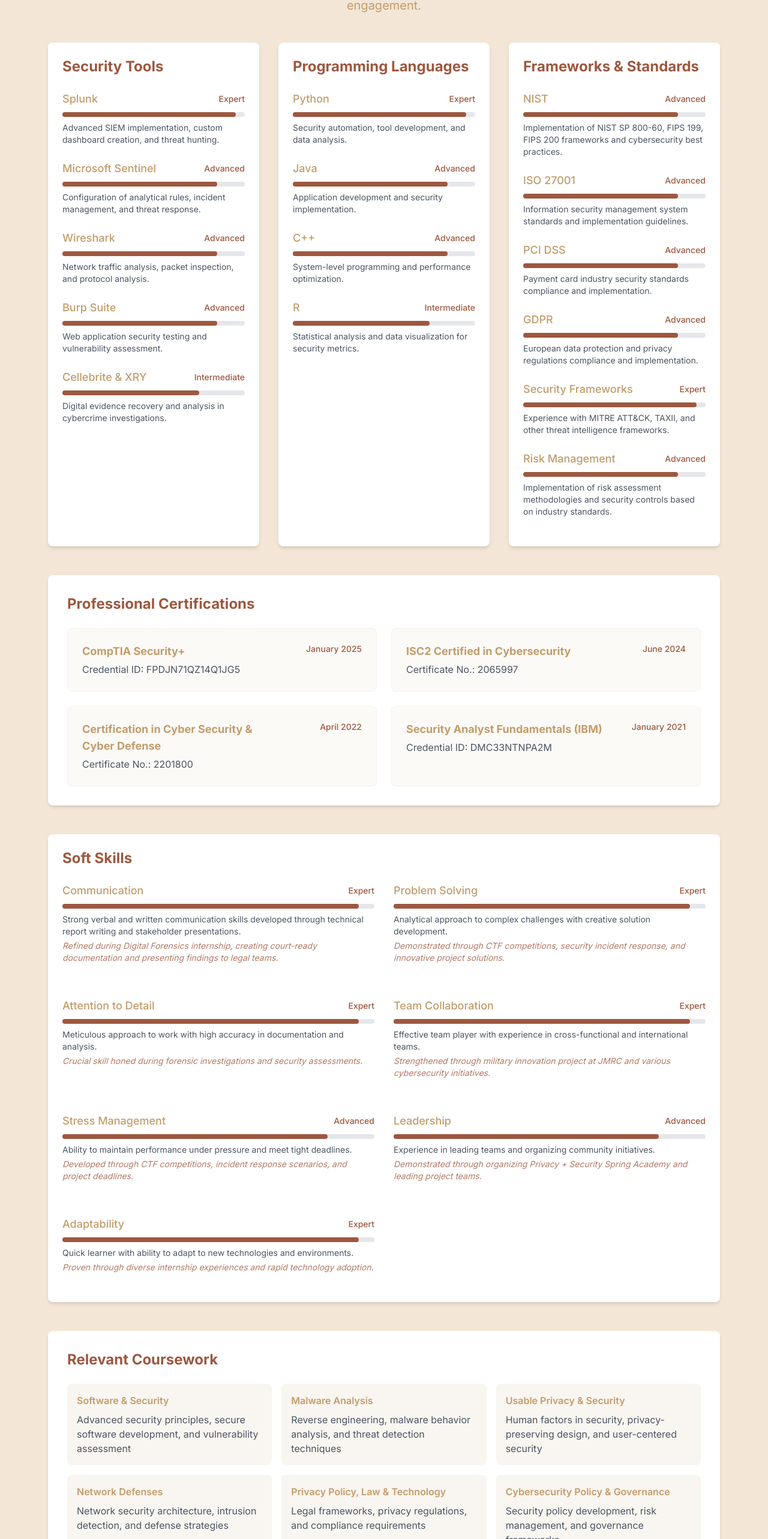
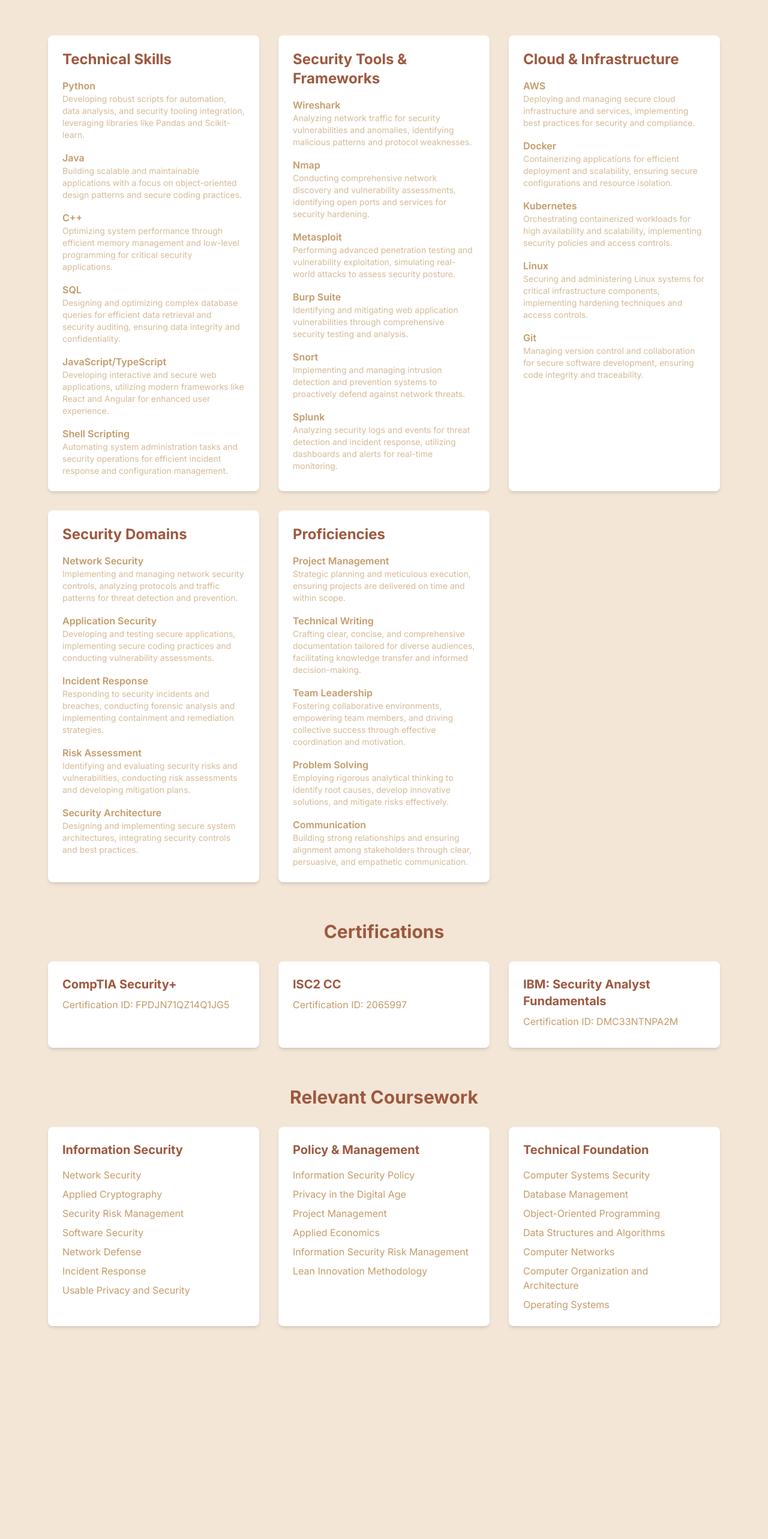
Before and after one commit to khushi2609/khushimshah_website, a Next.js app: page /skills in a window 1280 px wide. Shown: the part 229-2795 px from the top of the page at 60% size. After the commit the page ends 2552 px from the top, so only its background shows below. Built offline with nearby package versions, Linux system fonts and the light colour scheme.

Commit message:
skills page change

```diff
--- a/src/app/blog/Internship-Hunt/page.tsx
+++ b/src/app/blog/Internship-Hunt/page.tsx
@@ -38,7 +38,7 @@
           </div>
 
           <p className="text-gray-800 mb-6">
-         <b><i>Hey everyone, grab a snack and settle in because I&apos;m about to spill the tea on my first summer in the good ol&apos; US of A as a fresh out of undergrad. </i></b> <br></br><br></br> Picture this: wide-eyed international student armed with a GPA that looked decent on paper and a burning desire to &quot;make it&quot; in the land of opportunity. My mission? To snag a killer summer internship that would catapult me to career stardom. <b><i>Spoiler alert: it didn&apos;t quite pan out that way.</i></b>
+         <b><i>Hey everyone, grab a snack and settle in because I&apos;m about to spill the tea on my first summer in the good ol&apos; US of A, fresh out of undergrad. </i></b> <br></br><br></br> Picture this: wide-eyed international student armed with a GPA that looked decent on paper and a burning desire to &quot;make it&quot; in the land of opportunity. My mission? To snag a killer summer internship that would catapult me to career stardom. <b><i>Spoiler alert: it didn&apos;t quite pan out that way.</i></b>
           </p>
 
           <p className="text-gray-800 mb-6">
--- a/src/app/skills/page.tsx
+++ b/src/app/skills/page.tsx
@@ -2,364 +2,161 @@
 
 interface Skill {
   name: string;
-  level: 'Expert' | 'Advanced' | 'Intermediate' | 'Learning';
   description: string;
-  context?: string;
 }
 
 interface SkillCategory {
   title: string;
   skills: Skill[];
-  type?: 'technical' | 'soft';
 }
 
-const getLevelPercentage = (level: string): number => {
-  switch (level) {
-    case 'Expert': return 95;
-    case 'Advanced': return 85;
-    case 'Intermediate': return 75;
-    case 'Learning': return 60;
-    default: return 75;
-  }
-};
-
-const skillsData: SkillCategory[] = [
+const skillCategories: SkillCategory[] = [
   {
-    title: 'Security Tools',
-    type: 'technical',
-    skills: [
-      {
-        name: 'Splunk',
-        level: 'Expert',
-        description: 'Advanced SIEM implementation, custom dashboard creation, and threat hunting.'
-      },
-      {
-        name: 'Microsoft Sentinel',
-        level: 'Advanced',
-        description: 'Configuration of analytical rules, incident management, and threat response.'
-      },
-      {
-        name: 'Wireshark',
-        level: 'Advanced',
-        description: 'Network traffic analysis, packet inspection, and protocol analysis.'
-      },
-      {
-        name: 'Burp Suite',
-        level: 'Advanced',
-        description: 'Web application security testing and vulnerability assessment.'
-      },
-      {
-        name: 'Cellebrite & XRY',
-        level: 'Intermediate',
-        description: 'Digital evidence recovery and analysis in cybercrime investigations.'
-      }
+    "title": "Technical Skills",
+    "skills": [
+      { "name": "Python", "description": "Developing robust scripts for automation, data analysis, and security tooling integration, leveraging libraries like Pandas and Scikit-learn." },
+      { "name": "Java", "description": "Building scalable and maintainable applications with a focus on object-oriented design patterns and secure coding practices." },
+      { "name": "C++", "description": "Optimizing system performance through efficient memory management and low-level programming for critical security applications." },
+      { "name": "SQL", "description": "Designing and optimizing complex database queries for efficient data retrieval and security auditing, ensuring data integrity and confidentiality." },
+      { "name": "JavaScript/TypeScript", "description": "Developing interactive and secure web applications, utilizing modern frameworks like React and Angular for enhanced user experience." },
+      { "name": "Shell Scripting", "description": "Automating system administration tasks and security operations for efficient incident response and configuration management." }
     ]
   },
   {
-    title: 'Programming Languages',
-    type: 'technical',
-    skills: [
-      {
-        name: 'Python',
-        level: 'Expert',
-        description: 'Security automation, tool development, and data analysis.'
-      },
-      {
-        name: 'Java',
-        level: 'Advanced',
-        description: 'Application development and security implementation.'
-      },
-      {
-        name: 'C++',
-        level: 'Advanced',
-        description: 'System-level programming and performance optimization.'
-      },
-      {
-        name: 'R',
-        level: 'Intermediate',
-        description: 'Statistical analysis and data visualization for security metrics.'
-      }
+    "title": "Security Tools & Frameworks",
+    "skills": [
+      { "name": "Wireshark", "description": "Analyzing network traffic for security vulnerabilities and anomalies, identifying malicious patterns and protocol weaknesses." },
+      { "name": "Nmap", "description": "Conducting comprehensive network discovery and vulnerability assessments, identifying open ports and services for security hardening." },
+      { "name": "Metasploit", "description": "Performing advanced penetration testing and vulnerability exploitation, simulating real-world attacks to assess security posture." },
+      { "name": "Burp Suite", "description": "Identifying and mitigating web application vulnerabilities through comprehensive security testing and analysis." },
+      { "name": "Snort", "description": "Implementing and managing intrusion detection and prevention systems to proactively defend against network threats." },
+      { "name": "Splunk", "description": "Analyzing security logs and events for threat detection and incident response, utilizing dashboards and alerts for real-time monitoring." }
     ]
   },
   {
-    title: 'Frameworks & Standards',
-    type: 'technical',
-    skills: [
-      {
-        name: 'NIST',
-        level: 'Advanced',
-        description: 'Implementation of NIST SP 800-60, FIPS 199, FIPS 200 frameworks and cybersecurity best practices.'
-      },
-      {
-        name: 'ISO 27001',
-        level: 'Advanced',
-        description: 'Information security management system standards and implementation guidelines.'
-      },
-      {
-        name: 'PCI DSS',
-        level: 'Advanced',
-        description: 'Payment card industry security standards compliance and implementation.'
-      },
-      {
-        name: 'GDPR',
-        level: 'Advanced',
-        description: 'European data protection and privacy regulations compliance and implementation.'
-      },
-      {
-        name: 'Security Frameworks',
-        level: 'Expert',
-        description: 'Experience with MITRE ATT&CK, TAXII, and other threat intelligence frameworks.'
-      },
-      {
-        name: 'Risk Management',
-        level: 'Advanced',
-        description: 'Implementation of risk assessment methodologies and security controls based on industry standards.'
-      }
+    "title": "Cloud & Infrastructure",
+    "skills": [
+      { "name": "AWS", "description": "Deploying and managing secure cloud infrastructure and services, implementing best practices for security and compliance." },
+      { "name": "Docker", "description": "Containerizing applications for efficient deployment and scalability, ensuring secure configurations and resource isolation." },
+      { "name": "Kubernetes", "description": "Orchestrating containerized workloads for high availability and scalability, implementing security policies and access controls." },
+      { "name": "Linux", "description": "Securing and administering Linux systems for critical infrastructure components, implementing hardening techniques and access controls." },
+      { "name": "Git", "description": "Managing version control and collaboration for secure software development, ensuring code integrity and traceability." }
     ]
   },
   {
-    title: 'Soft Skills',
-    type: 'soft',
-    skills: [
-      {
-        name: 'Communication',
-        level: 'Expert',
-        description: 'Strong verbal and written communication skills developed through technical report writing and stakeholder presentations.',
-        context: 'Refined during Digital Forensics internship, creating court-ready documentation and presenting findings to legal teams.'
-      },
-      {
-        name: 'Problem Solving',
-        level: 'Expert',
-        description: 'Analytical approach to complex challenges with creative solution development.',
-        context: 'Demonstrated through CTF competitions, security incident response, and innovative project solutions.'
-      },
-      {
-        name: 'Attention to Detail',
-        level: 'Expert',
-        description: 'Meticulous approach to work with high accuracy in documentation and analysis.',
-        context: 'Crucial skill honed during forensic investigations and security assessments.'
-      },
-      {
-        name: 'Team Collaboration',
-        level: 'Expert',
-        description: 'Effective team player with experience in cross-functional and international teams.',
-        context: 'Strengthened through military innovation project at JMRC and various cybersecurity initiatives.'
-      },
-      {
-        name: 'Stress Management',
-        level: 'Advanced',
-        description: 'Ability to maintain performance under pressure and meet tight deadlines.',
-        context: 'Developed through CTF competitions, incident response scenarios, and project deadlines.'
-      },
-      {
-        name: 'Leadership',
-        level: 'Advanced',
-        description: 'Experience in leading teams and organizing community initiatives.',
-        context: 'Demonstrated through organizing Privacy + Security Spring Academy and leading project teams.'
-      },
-      {
-        name: 'Adaptability',
-        level: 'Expert',
-        description: 'Quick learner with ability to adapt to new technologies and environments.',
-        context: 'Proven through diverse internship experiences and rapid technology adoption.'
-      }
+    "title": "Security Domains",
+    "skills": [
+      { "name": "Network Security", "description": "Implementing and managing network security controls, analyzing protocols and traffic patterns for threat detection and prevention." },
+      { "name": "Application Security", "description": "Developing and testing secure applications, implementing secure coding practices and conducting vulnerability assessments." },
+      { "name": "Incident Response", "description": "Responding to security incidents and breaches, conducting forensic analysis and implementing containment and remediation strategies." },
+      { "name": "Risk Assessment", "description": "Identifying and evaluating security risks and vulnerabilities, conducting risk assessments and developing mitigation plans." },
+      { "name": "Security Architecture", "description": "Designing and implementing secure system architectures, integrating security controls and best practices." }
+    ]
+  },
+  {
+    "title": "Proficiencies",
+    "skills": [
+      { "name": "Project Management", "description": "Strategic planning and meticulous execution, ensuring projects are delivered on time and within scope." },
+      { "name": "Technical Writing", "description": "Crafting clear, concise, and comprehensive documentation tailored for diverse audiences, facilitating knowledge transfer and informed decision-making." },
+      { "name": "Team Leadership", "description": "Fostering collaborative environments, empowering team members, and driving collective success through effective coordination and motivation." },
+      { "name": "Problem Solving", "description": "Employing rigorous analytical thinking to identify root causes, develop innovative solutions, and mitigate risks effectively." },
+      { "name": "Communication", "description": "Building strong relationships and ensuring alignment among stakeholders through clear, persuasive, and empathetic communication." }
     ]
   }
 ];
 
-function SkillBar({ name, level, description, context }: Skill) {
-  return (
-    <div className="mb-6">
-      <div className="flex justify-between items-center mb-2">
-        <span className="text-lg font-medium text-primary">{name}</span>
-        <span className="text-sm text-accent font-medium">{level}</span>
-      </div>
-      <div className="h-2 bg-gray-200 rounded-full">
-        <div
-          className="h-full bg-accent rounded-full transition-all duration-500"
-          style={{ width: `${getLevelPercentage(level)}%` }}
-        />
-      </div>
-      <p className="mt-2 text-sm text-gray-600">{description}</p>
-      {context && (
-        <p className="mt-1 text-sm text-accent/80 italic">
-          {context}
-        </p>
-      )}
-    </div>
-  );
-}
-
-export default function Skills() {
+export default function SkillsPage() {
   return (
     <main className="min-h-screen bg-background px-4 sm:px-8 lg:px-12 pb-16">
       <div className="max-w-7xl mx-auto px-4 sm:px-6 lg:px-8 py-12">
-        {/* Header */}
-        <div className="text-center mb-12">
-          <h1 className="text-4xl font-bold text-accent mb-4">
-            Professional Skills & Expertise
-          </h1>
-          <p className="text-xl text-primary max-w-3xl mx-auto">
-            A comprehensive overview of both technical and interpersonal capabilities,
-            developed through hands-on experience in cybersecurity and community engagement.
+        <div className="text-center mb-16">
+          <h1 className="text-4xl font-bold text-accent mb-4">Skills</h1>
+          <p className="text-xl text-primary max-w-2xl mx-auto">
+            A comprehensive overview of my technical and professional capabilities.
           </p>
         </div>
 
-        {/* Technical Skills Grid */}
-        <div className="grid grid-cols-1 md:grid-cols-2 lg:grid-cols-3 gap-8">
-          {skillsData.slice(0, 3).map((category, index) => (
-            <div key={index} className="bg-white rounded-lg shadow-md p-6 hover:shadow-lg transition-shadow">
-              <h2 className="text-2xl font-bold text-accent mb-6">
+        <div className="grid grid-cols-1 md:grid-cols-2 lg:grid-cols-3 gap-8 mb-16">
+          {skillCategories.map((category) => (
+            <div
+              key={category.title}
+              className="bg-white p-6 rounded-lg shadow-md"
+            >
+              <h2 className="text-2xl font-bold text-accent mb-4">
                 {category.title}
               </h2>
-              {category.skills.map((skill, skillIndex) => (
-                <SkillBar key={skillIndex} {...skill} />
-              ))}
+              <ul className="space-y-4">
+                {category.skills.map((skill) => (
+                  <li
+                    key={skill.name}
+                    className="text-primary"
+                  >
+                    <div className="font-semibold">{skill.name}</div>
+                    <div className="text-sm text-primary/70">{skill.description}</div>
+                  </li>
+                ))}
+              </ul>
             </div>
           ))}
         </div>
 
-        {/* Certifications Section */}
-        <div className="mt-12 bg-white rounded-lg shadow-md p-8">
-          <h2 className="text-2xl font-bold text-accent mb-6">
-            Professional Certifications
-          </h2>
-          <div className="grid grid-cols-1 md:grid-cols-2 gap-6">
-            <div className="p-6 bg-primary/5 rounded-lg border border-primary/10">
-              <div className="flex items-start justify-between">
-                <div>
-                  <h3 className="font-bold text-primary text-lg">CompTIA Security+</h3>
-                  <p className="text-gray-600 mt-1">Credential ID: FPDJN71QZ14Q1JG5</p>
-                </div>
-                <span className="text-accent text-sm font-medium">January 2025</span>
-              </div>
+        <div className="mb-16">
+          <h2 className="text-3xl font-bold text-accent mb-8 text-center">Certifications</h2>
+          <div className="grid grid-cols-1 md:grid-cols-2 lg:grid-cols-3 gap-8">
+            <div className="bg-white p-6 rounded-lg shadow-md">
+              <h3 className="text-xl font-bold text-accent mb-2">CompTIA Security+</h3>
+              <p className="text-primary mb-2">Certification ID:  FPDJN71QZ14Q1JG5</p>
             </div>
-
-            <div className="p-6 bg-primary/5 rounded-lg border border-primary/10">
-              <div className="flex items-start justify-between">
-                <div>
-                  <h3 className="font-bold text-primary text-lg">ISC2 Certified in Cybersecurity</h3>
-                  <p className="text-gray-600 mt-1">Certificate No.: 2065997</p>
-                </div>
-                <span className="text-accent text-sm font-medium">June 2024</span>
-              </div>
+            <div className="bg-white p-6 rounded-lg shadow-md">
+              <h3 className="text-xl font-bold text-accent mb-2">ISC2 CC</h3>
+              <p className="text-primary mb-2">Certification ID:  2065997</p>
             </div>
-
-            <div className="p-6 bg-primary/5 rounded-lg border border-primary/10">
-              <div className="flex items-start justify-between">
-                <div>
-                  <h3 className="font-bold text-primary text-lg">Certification in Cyber Security & <br></br>Cyber Defense</h3>
-                  <p className="text-gray-600 mt-1">Certificate No.: 2201800</p>
-                </div>
-                <span className="text-accent text-sm font-medium">April 2022</span>
-              </div>
-            </div>
-
-            <div className="p-6 bg-primary/5 rounded-lg border border-primary/10">
-              <div className="flex items-start justify-between">
-                <div>
-                  <h3 className="font-bold text-primary text-lg">Security Analyst Fundamentals (IBM)</h3>
-                  <p className="text-gray-600 mt-1">Credential ID: DMC33NTNPA2M</p>
-                </div>
-                <span className="text-accent text-sm font-medium">January 2021</span>
-              </div>
+            <div className="bg-white p-6 rounded-lg shadow-md">
+              <h3 className="text-xl font-bold text-accent mb-2">IBM: Security Analyst Fundamentals</h3>
+              <p className="text-primary mb-2">Certification ID: DMC33NTNPA2M</p>
             </div>
           </div>
         </div>
 
-        {/* Soft Skills Section */}
-        <div className="mt-12 grid grid-cols-1">
-          {skillsData.slice(3).map((category, index) => (
-            <div key={index} className="bg-white rounded-lg shadow-md p-6 hover:shadow-lg transition-shadow">
-              <h2 className="text-2xl font-bold text-accent mb-6">
-                {category.title}
-              </h2>
-              <div className="grid grid-cols-1 md:grid-cols-2 gap-8">
-                {category.skills.map((skill, skillIndex) => (
-                  <SkillBar key={skillIndex} {...skill} />
-                ))}
-              </div>
+        <div>
+          <h2 className="text-3xl font-bold text-accent mb-8 text-center">Relevant Coursework</h2>
+          <div className="grid grid-cols-1 md:grid-cols-2 lg:grid-cols-3 gap-8">
+            <div className="bg-white p-6 rounded-lg shadow-md">
+              <h3 className="text-xl font-bold text-accent mb-4">Information Security</h3>
+              <ul className="space-y-2 text-primary">
+                <li>Network Security</li>
+                <li>Applied Cryptography</li>
+                <li>Security Risk Management</li>
+                <li>Software Security</li>
+                <li>Network Defense</li>
+                <li>Incident Response</li>
+                <li>Usable Privacy and Security</li>
+              </ul>
             </div>
-          ))}
-        </div>
+            <div className="bg-white p-6 rounded-lg shadow-md">
+              <h3 className="text-xl font-bold text-accent mb-4">Policy & Management</h3>
+              <ul className="space-y-2 text-primary">
+                <li>Information Security Policy</li>
+                <li>Privacy in the Digital Age</li>
+                <li>Project Management</li>
+                <li>Applied Economics</li>
+                <li>Information Security Risk Management</li>
+                <li>Lean Innovation Methodology</li>
 
-        {/* Relevant Coursework */}
-        <div className="mt-12 bg-white rounded-lg shadow-md p-8">
-          <h2 className="text-2xl font-bold text-accent mb-6">
-            Relevant Coursework
-          </h2>
-          <div className="grid grid-cols-1 md:grid-cols-2 lg:grid-cols-3 gap-4">
-            <div className="p-4 bg-primary/10 rounded-lg">
-              <h3 className="font-semibold text-primary mb-2">
-                Software & Security
-              </h3>
-              <p className="text-gray-600">
-                Advanced security principles, secure software development, and vulnerability assessment
-              </p>
+              </ul>
             </div>
-            <div className="p-4 bg-primary/10 rounded-lg">
-              <h3 className="font-semibold text-primary mb-2">
-                Malware Analysis
-              </h3>
-              <p className="text-gray-600">
-                Reverse engineering, malware behavior analysis, and threat detection techniques
-              </p>
-            </div>
-            <div className="p-4 bg-primary/10 rounded-lg">
-              <h3 className="font-semibold text-primary mb-2">
-                Usable Privacy & Security
-              </h3>
-              <p className="text-gray-600">
-                Human factors in security, privacy-preserving design, and user-centered security
-              </p>
-            </div>
-            <div className="p-4 bg-primary/10 rounded-lg">
-              <h3 className="font-semibold text-primary mb-2">
-                Network Defenses
-              </h3>
-              <p className="text-gray-600">
-                Network security architecture, intrusion detection, and defense strategies
-              </p>
-            </div>
-            <div className="p-4 bg-primary/10 rounded-lg">
-              <h3 className="font-semibold text-primary mb-2">
-                Privacy Policy, Law & Technology
-              </h3>
-              <p className="text-gray-600">
-                Legal frameworks, privacy regulations, and compliance requirements
-              </p>
-            </div>
-            <div className="p-4 bg-primary/10 rounded-lg">
-              <h3 className="font-semibold text-primary mb-2">
-                Cybersecurity Policy & Governance
-              </h3>
-              <p className="text-gray-600">
-                Security policy development, risk management, and governance frameworks
-              </p>
-            </div>
-            <div className="p-4 bg-primary/10 rounded-lg">
-              <h3 className="font-semibold text-primary mb-2">
-                Statistical Reasoning with R
-              </h3>
-              <p className="text-gray-600">
-                Data analysis, statistical modeling, and security metrics visualization
-              </p>
-            </div>
-            <div className="p-4 bg-primary/10 rounded-lg">
-              <h3 className="font-semibold text-primary mb-2">
-                IT Project Management
-              </h3>
-              <p className="text-gray-600">
-                Project planning, team leadership, and security implementation methodologies
-              </p>
-            </div>
-            <div className="p-4 bg-primary/10 rounded-lg">
-              <h3 className="font-semibold text-primary mb-2">
-                Lean Innovation Lab
-              </h3>
-              <p className="text-gray-600">
-                Agile methodologies, innovation practices, and real-world security solutions
-              </p>
+            <div className="bg-white p-6 rounded-lg shadow-md">
+              <h3 className="text-xl font-bold text-accent mb-4">Technical Foundation</h3>
+              <ul className="space-y-2 text-primary">
+                <li>Computer Systems Security</li>
+                <li>Database Management</li>
+                <li>Object-Oriented Programming</li>
+                <li>Data Structures and Algorithms</li>
+                <li>Computer Networks</li>
+                <li>Computer Organization and Architecture</li>
+                <li>Operating Systems</li>
+
+              </ul>
             </div>
           </div>
         </div>
```
